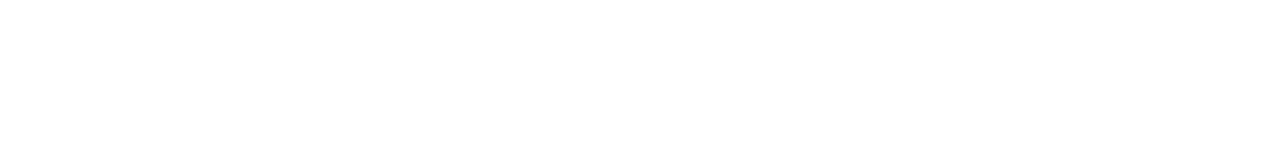
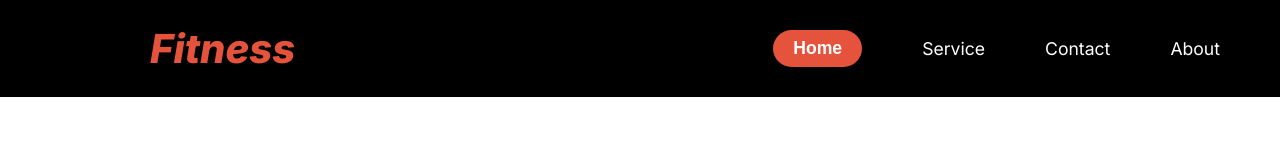
Before and after one commit to rashidul-islam9/assingment2-solution, a plain HTML site: page index.html in a window 1280 px wide. Drawn offline with Linux system fonts and the light colour scheme.

Commit message:
added navbar part and styles

```diff
--- a/index.html
+++ b/index.html
@@ -6,9 +6,19 @@
     <title>Assingment2 Solution</title>
     <link rel="stylesheet" href="styles/style.css">
 </head>
-<body>
+<body class="inter-font">
     <header>
-
+      <nav class="align-item">
+        <div class="nav-bar">
+       <h1 class="nav-title"><i>Fitness</i></h1>
+           <ul>
+               <li><button class="primary-btn">Home</button></li>
+                <a href=""><li>Service</li></a>
+                <a href=""><li>Contact</li></a>
+                <a href=""><li>About</li></a>
+           </ul>
+           </div>
+      </nav>
     </header>
     <main>
 
--- a/styles/style.css
+++ b/styles/style.css
@@ -0,0 +1,64 @@
+@import url('https://fonts.googleapis.com/css2?family=Inter:ital,opsz,wght@0,14..32,100..900;1,14..32,100..900&display=swap');
+
+.inter-font {
+    font-family: "Inter", sans-serif;
+    font-optical-sizing: auto;
+    font-weight: 400;
+    font-style: normal;
+  }
+
+  .align-item{
+    align-items: center;
+    text-align: center;
+  }
+  *{
+    margin: 0;
+  }
+
+   /* navbar styles start here */
+
+   .nav-bar{
+    display: flex;
+    justify-content: space-between;
+    text-align: center;
+    align-items: center;
+    background: black;
+    background-size: 100%;
+   }
+
+  .nav-title{
+    color: rgb(230, 83, 60);
+    font-weight: 800;
+    font-size: 2.5rem;
+    display: flex;
+    margin-left: 150px;
+  }
+nav ul{
+    display: flex;
+    margin-right: 30px;
+    text-align: center;
+    align-items: center;
+}
+nav ul li{
+  list-style: none;
+  margin: 30px;
+  color: white;
+  font-size: 1.1rem;
+  text-align: center;
+}
+
+nav ul a {
+  text-decoration: none;
+
+}
+
+.primary-btn{
+  border-radius: 46px;
+  background: rgb(230, 83, 60);
+  padding: 8px 20px;
+  border: none;
+  color: white;
+  font-weight:600;
+  font-size: 1.1rem;
+  text-align: center;
+}
```
